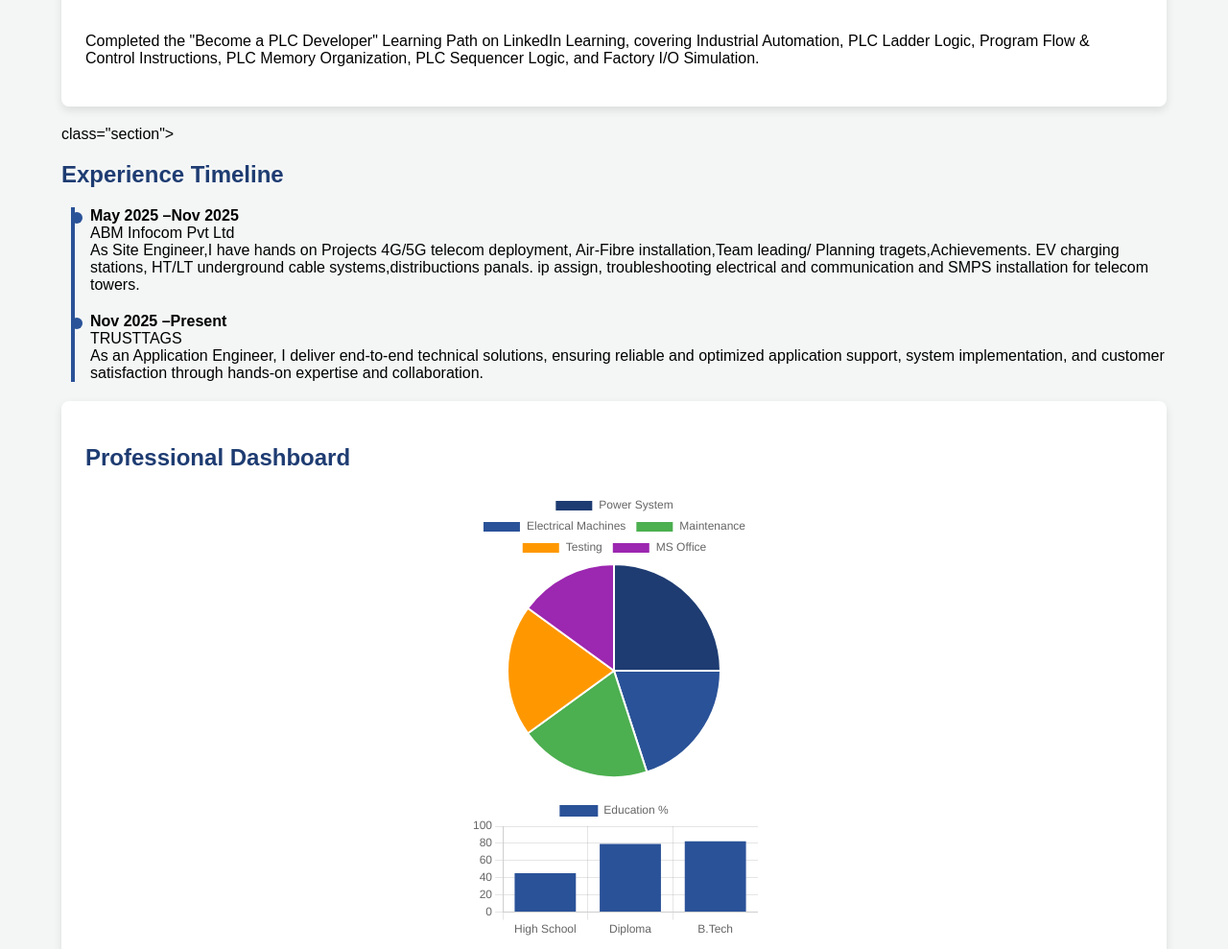
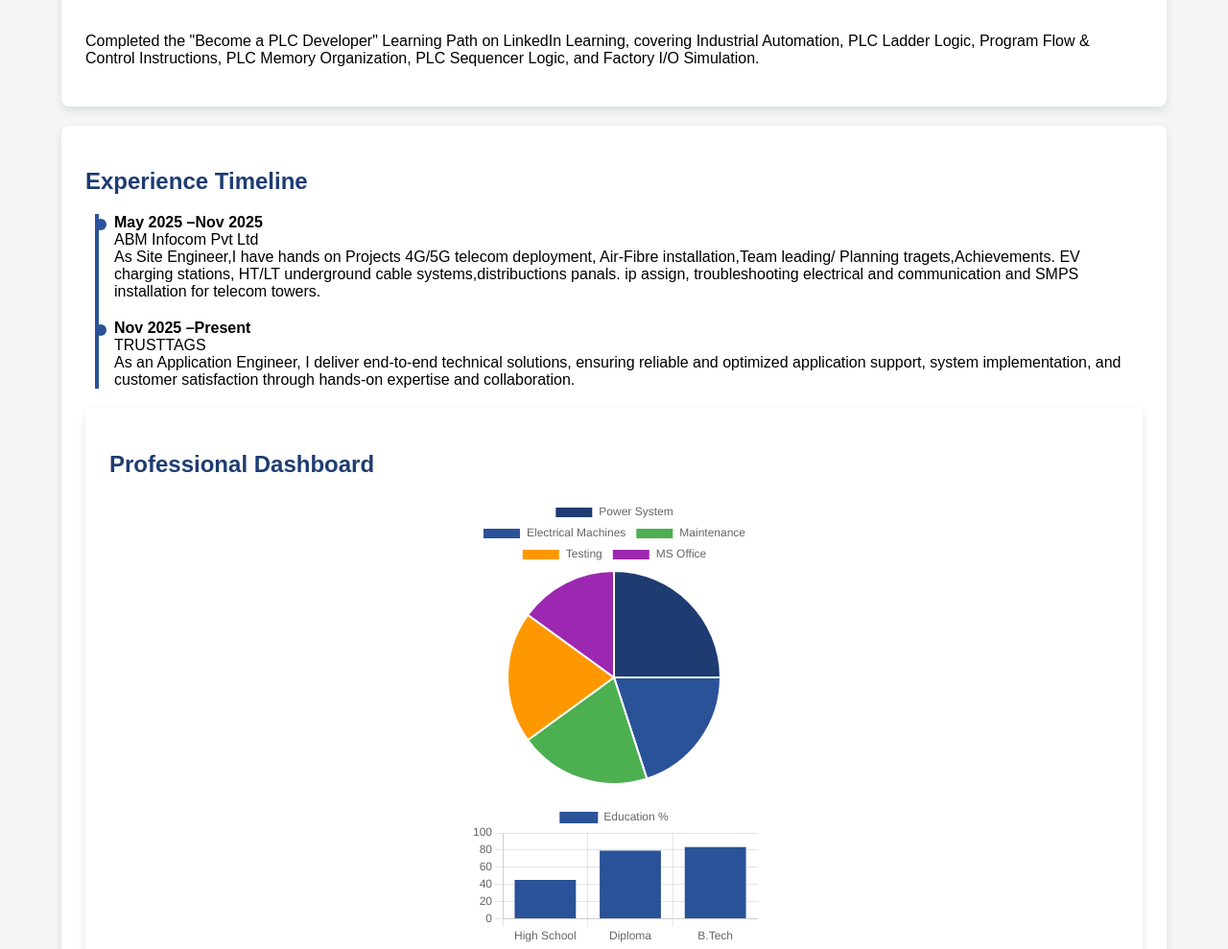
Before and after one commit to Maichal2001/profile, a plain HTML site: page index.html in a window 1280 px wide. Shown: the part 2460-3449 px from the top of the page at 96% size. Drawn offline with nearby package versions, Linux system fonts and the light colour scheme.

Commit message:
Update index.html

```diff
--- a/index.html
+++ b/index.html
@@ -286,7 +286,7 @@ This specialization has equipped you with In-depth knowledge of Siemens PLC and
 
 </div>
 
-<div> class="section">
+<div class="section">
 <h2>Experience Timeline</h2>
 
 <div class="timeline">
@@ -383,7 +383,7 @@ data:{
 labels:["High School","Diploma","B.Tech"],
 datasets:[{
 label:"Education %",
-data:[45.4,79.3,82.4],
+data:[45.4,79.3,83.4],
 backgroundColor:"#2a5298"
 }]
 },
```
